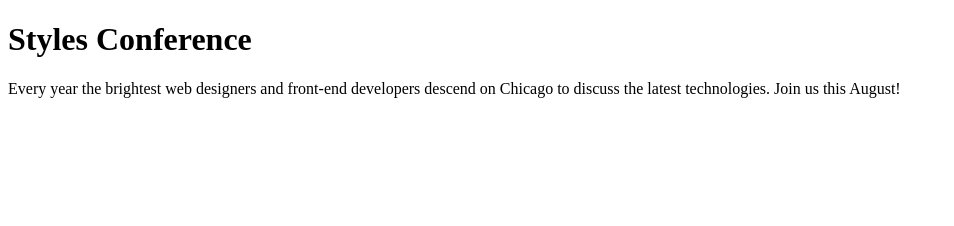
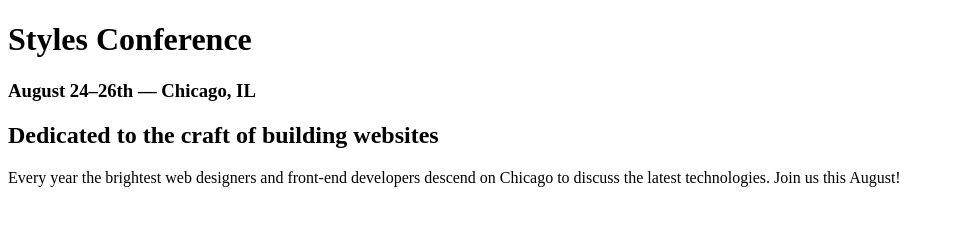
Before and after one commit to Mbelenga/Practice, a plain HTML site: page FRONTEND/index.html in a window 1280 px wide. Shown: the whole page, without its empty margins (0-954 px from the left). Drawn offline with Linux system fonts and the light colour scheme; files that its build step writes are made by us from their sources.

Commit message:
practice

```diff
--- a/FRONTEND/index.html
+++ b/FRONTEND/index.html
@@ -6,7 +6,13 @@
         <link rel="stylesheet" href="assets/stylesheets/main.css">
         </head>
         <body>
-            <h1>Styles Conference</h1>
-            <p>Every year the brightest web designers and front-end developers descend on Chicago to discuss the latest technologies. Join us this August!</p>
+            <header>
+                <h1>Styles Conference</h1>
+                <h3>August 24&ndash;26th &mdash; Chicago, IL</h3>
+            </header>
+            <section>
+                <h2>Dedicated to the craft of building websites</h2>
+                <p>Every year the brightest web designers and front-end developers descend on Chicago to discuss the latest technologies. Join us this August!</p>
+            </section>
         </body>
 </html>
```
